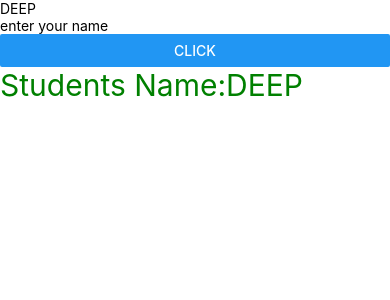
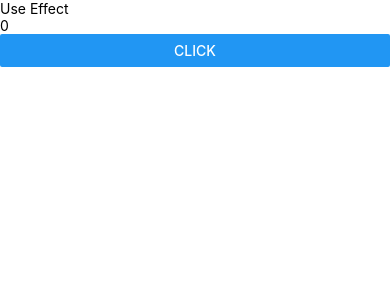
Before and after one commit to deep1524/ReactNative, a React Native app: screen / in a window 390 px wide. Shown: the top 300 px of the page. Built offline with nearby package versions, Linux system fonts and the light colour scheme.

Commit message:
useEffect working

```diff
--- a/App.js
+++ b/App.js
@@ -15,17 +15,19 @@ import MakeGrid from './components/MakeGrid';
 import Componentswithfaltlist from './components/Componentswithfaltlist';
 import Section_List from './components/SectionList';
 import Classcomponents from './components/Classcomponents';
+import Use_effect from './components/Use_effect';
 
 function App() {
   return (
     <>
-       {/* <Basic />
+        {/* <Basic />
        <User/>
       <Custom />
        <MakeGrid />
-      <Componentswithfaltlist/> */}
-      {/* <Section_List/> */}
-      <Classcomponents/>
+      <Componentswithfaltlist/>
+       <Section_List/>
+       <Classcomponents/>  */}
+      <Use_effect/>
     </>
   );
 }
--- /dev/null
+++ b/components/Use_effect.jsx
@@ -0,0 +1,19 @@
+import React, { useEffect, useState } from 'react'
+import { Button, Text, View } from 'react-native'
+
+const Use_effect = () => {
+    const [count,setCount]=useState(0);
+    useEffect(()=>{
+console.warn("hello")
+    },[])
+  return (
+   <View>
+    <Text>Use Effect</Text>
+    <Text>{count}</Text>
+
+    <Button title='click' onPress={()=>setCount(count+1)}></Button>
+   </View>
+  )
+}
+
+export default Use_effect
```
